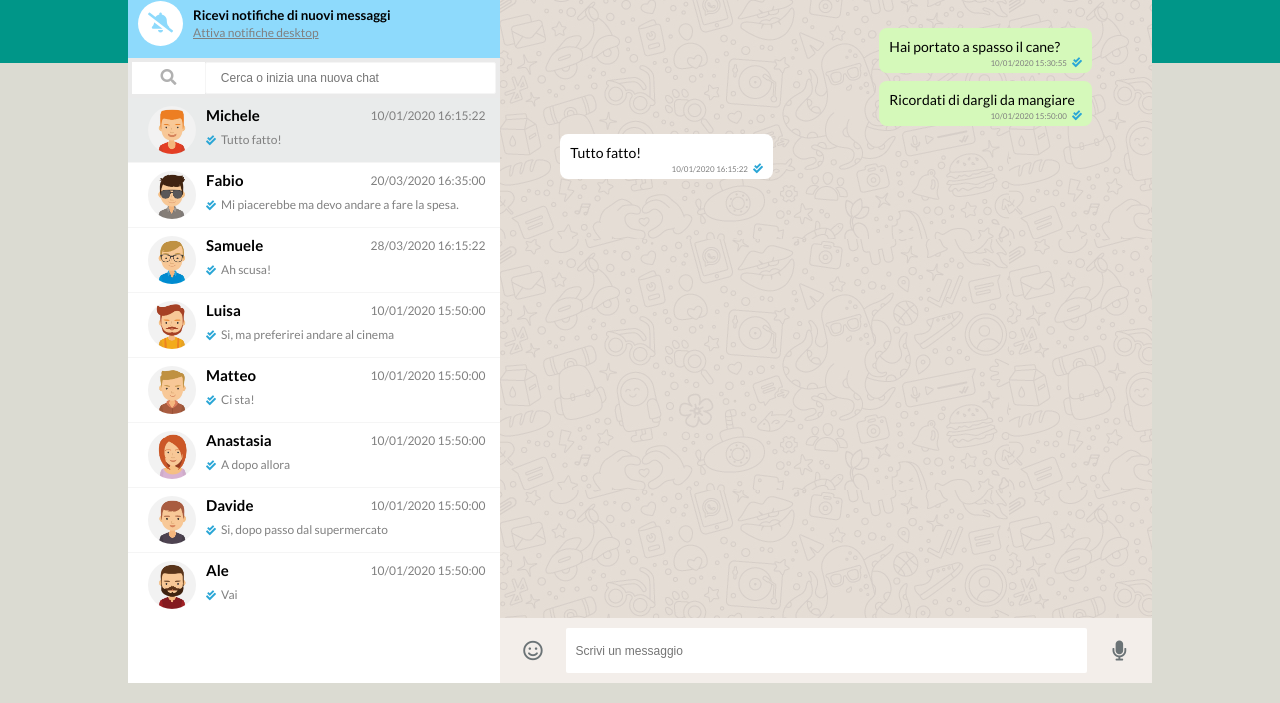
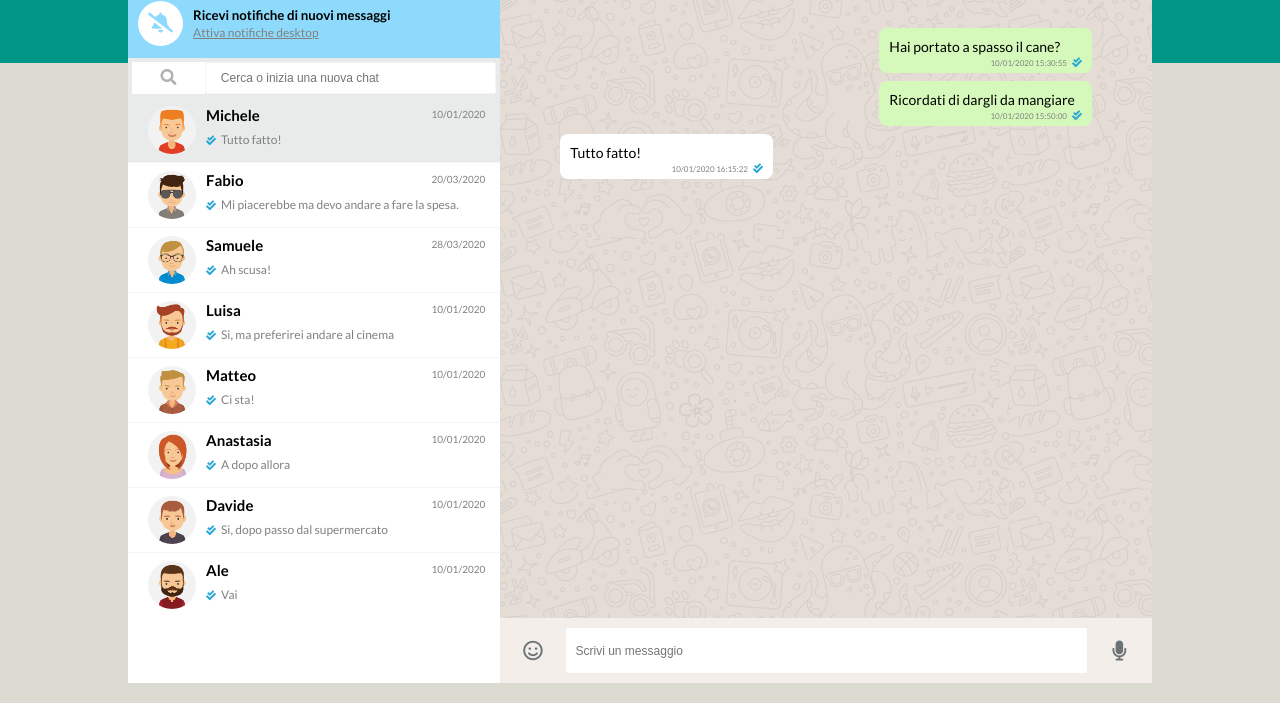
Before and after one commit to AnaisDiGenua/js-html-css-boolzap, a plain HTML site: page index.html in a window 1280 px wide. Shown: the part 97-800 px from the top of the page. Drawn offline with nearby package versions, Linux system fonts and the light colour scheme.

Commit message:
fix last message date

```diff
--- a/css/style.css
+++ b/css/style.css
@@ -158,7 +158,7 @@ i {
     padding-right: 5px;
 }
 .last-date {
-    font-size: 12px;
+    font-size: 10px;
     color: gray;
     position: absolute;
     top: 10px;
--- a/js/script.js
+++ b/js/script.js
@@ -199,7 +199,9 @@ const app = new Vue({
             return this.contacts[index].messages.slice(-1)[0].message;
         },
         lastDate: function(index) {
-            return this.contacts[index].messages.slice(-1)[0].date;
+            let date = this.contacts[index].messages.slice(-1)[0].date;
+            date =  date.split(' ')[0];
+            return date;
         }
     },
 });
```
